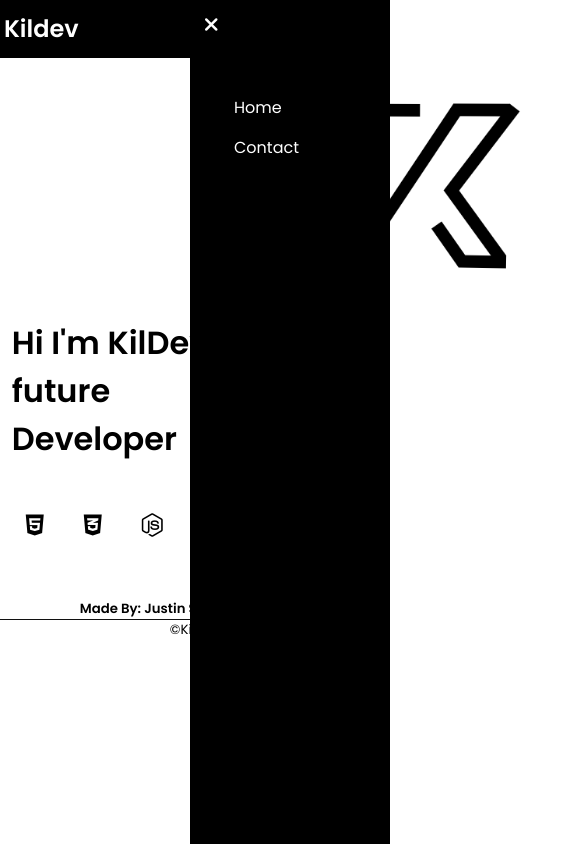
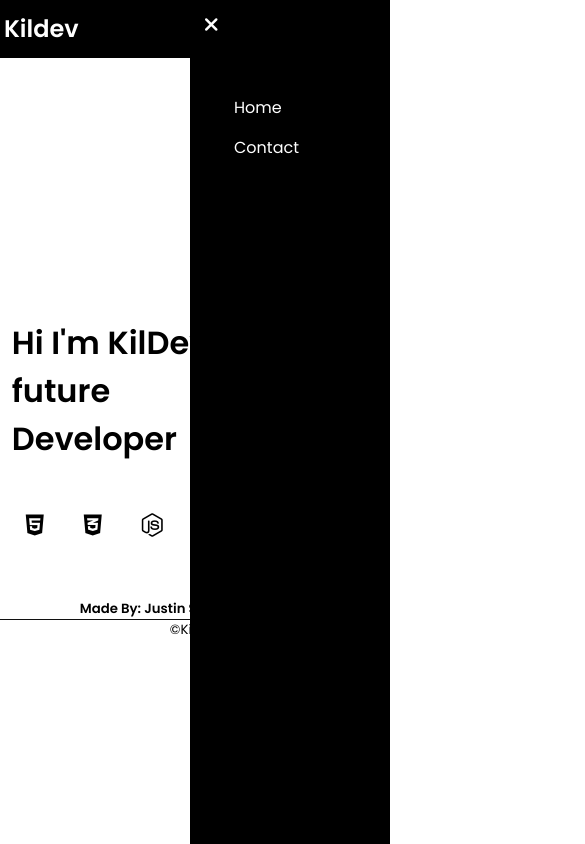
Before and after one commit to MaxRep22/KildevWeb, a plain HTML site: page index.html in a window 390 px wide. Shown: the whole page, 585 px wide, since content can reach past the window. Drawn offline with Linux system fonts and the light colour scheme.

Commit message:
update 2

```diff
--- a/css/style.css
+++ b/css/style.css
@@ -51,7 +51,7 @@ nav .fa-solid{
 }
 .c-2 img{
     width: 600px;
-
+    display: block;
 }
 
 
@@ -104,6 +104,6 @@ footer{
         margin: 15px;
     }
     .c-2 img{
-        width: 350px;
+        display: none;
     }
 }
```
